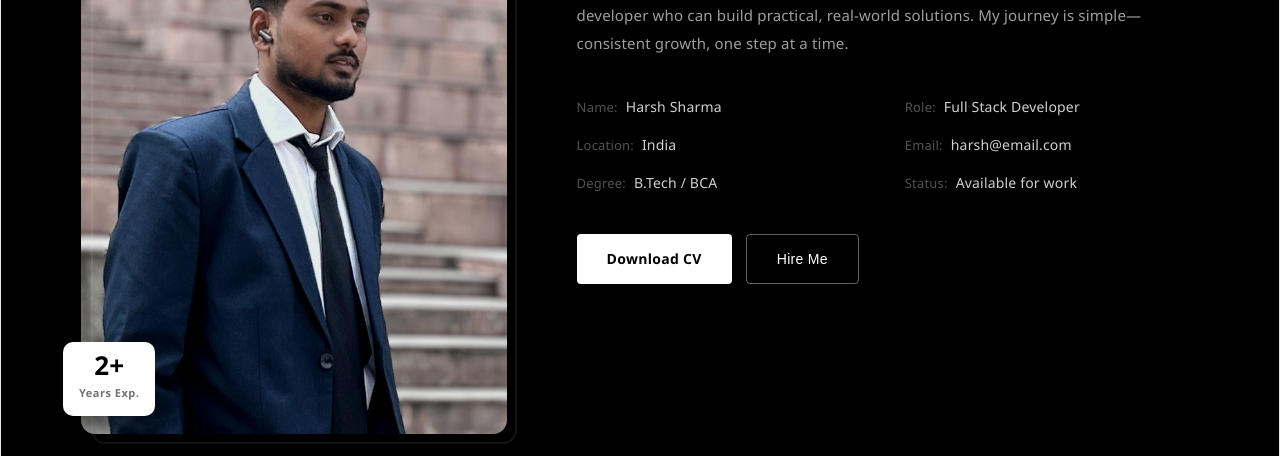
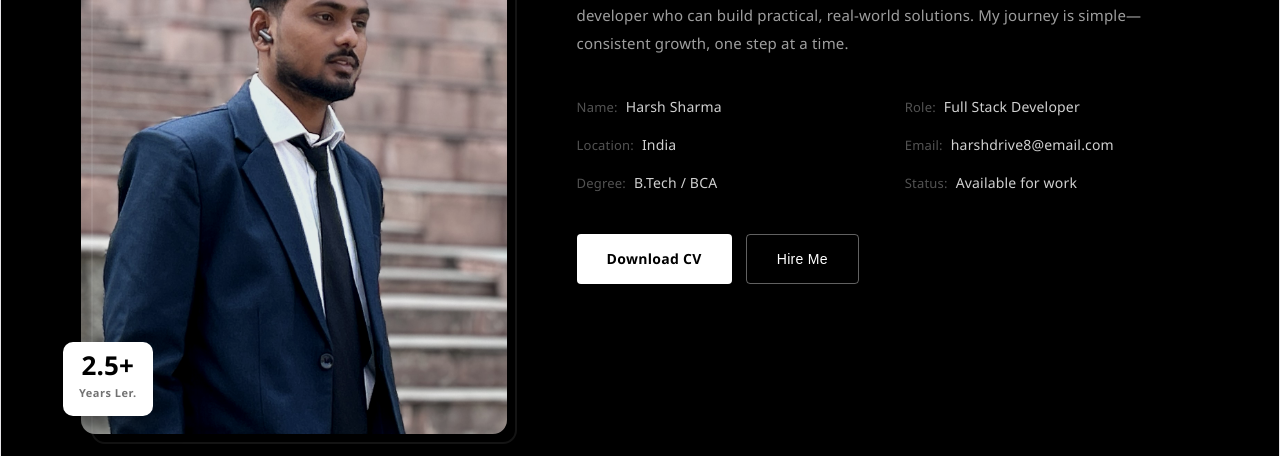
Before and after one commit to harshsharmasing/Harsh_Portfolio, a React (Vite) app in the folder Harsh_portfolio/: page / in a window 1280 px wide. Shown: the part 1180-1636 px from the top of the page. Built offline with nearby package versions, Linux system fonts and the light colour scheme.

Commit message:
update portfolio

```diff
--- a/Harsh_portfolio/src/App.jsx
+++ b/Harsh_portfolio/src/App.jsx
@@ -1412,8 +1412,8 @@ export default function Portfolio() {
                   animation: aboutVisible ? "fadeUp 0.8s ease 0.4s both" : "none",
                   opacity: aboutVisible ? undefined : 0,
                 }}>
-                  <div style={{ fontSize:26, fontWeight:800, lineHeight:1 }}>2+</div>
-                  <div style={{ fontSize:11, fontWeight:600, opacity:0.55, marginTop:2, letterSpacing:0.5 }}>Years Exp.</div>
+                  <div style={{ fontSize:26, fontWeight:800, lineHeight:1 }}>2.5+</div>
+                  <div style={{ fontSize:11, fontWeight:600, opacity:0.55, marginTop:2, letterSpacing:0.5 }}>Years Ler.</div>
                 </div>
               </div>
             </div>
@@ -1443,7 +1443,7 @@ export default function Portfolio() {
                   ["Name",     "Harsh Sharma"],
                   ["Role",     "Full Stack Developer"],
                   ["Location", "India"],
-                  ["Email",    "harsh@email.com"],
+                  ["Email",    "harshdrive8@email.com"],
                   ["Degree",   "B.Tech / BCA"],
                   ["Status",   "Available for work"],
                 ].map(([label, value]) => (
```
